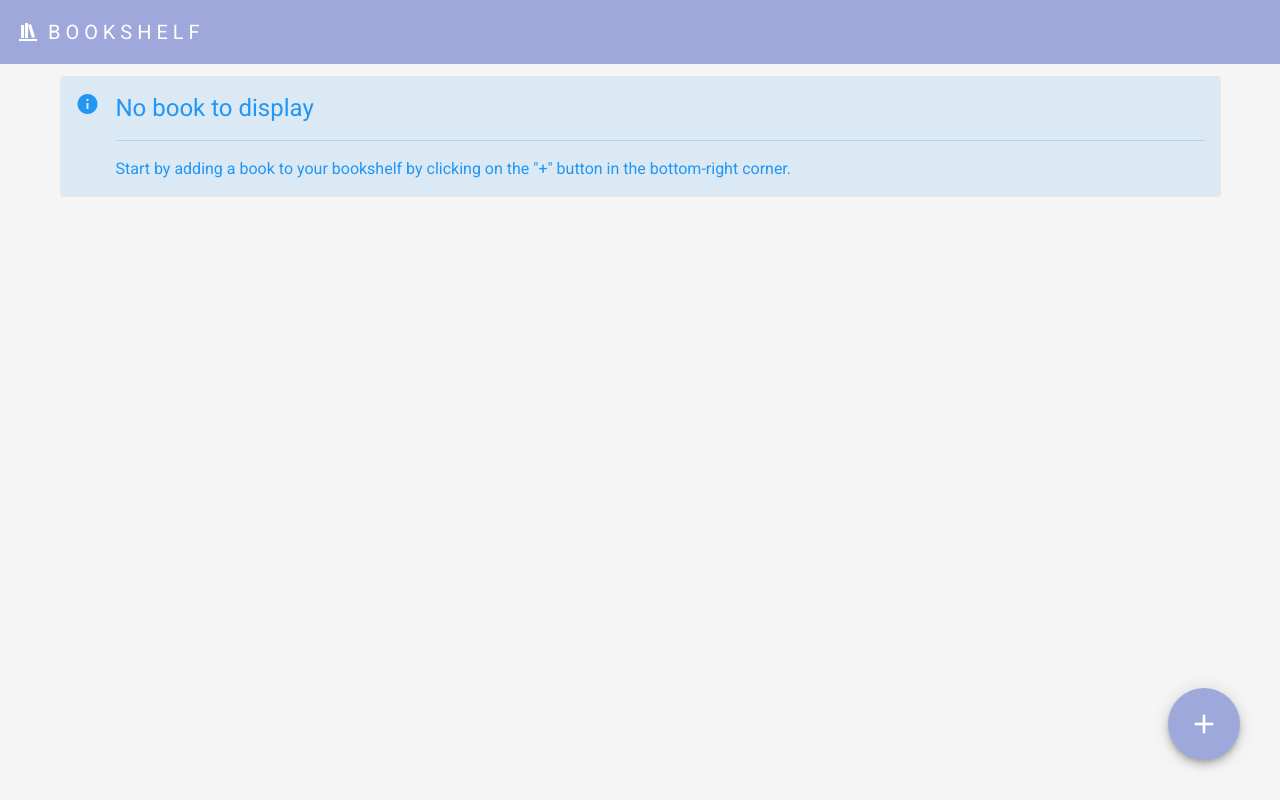
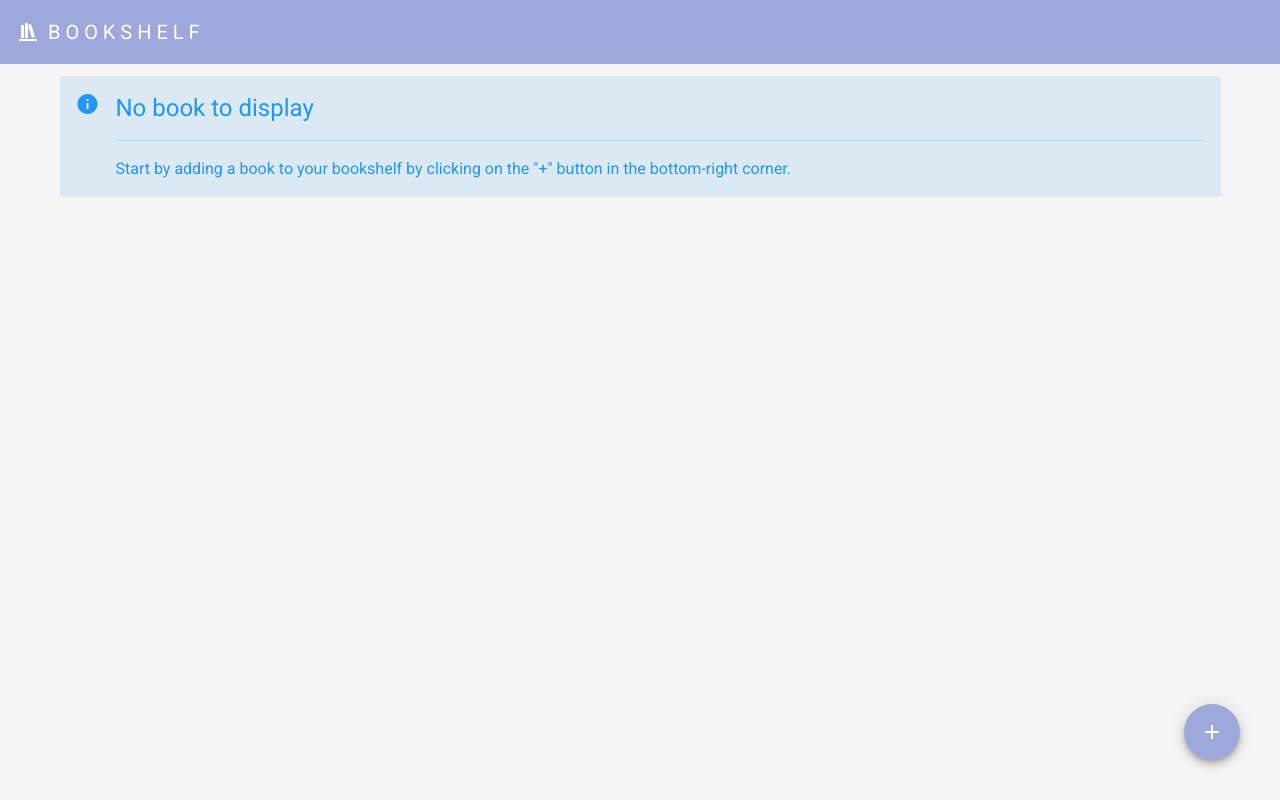
Before and after one commit to mathildemichau/bookshelf, a Vue app: page / in a window 1280 px wide. Built offline with nearby package versions, Linux system fonts and the light colour scheme.

Commit message:
reduced AddNewResourceButton component size

```diff
--- a/src/components/AddBookDialog.vue
+++ b/src/components/AddBookDialog.vue
@@ -37,6 +37,7 @@ export default {
   methods: {
     saveBook: async function() {
       this.fetchingData = true
+
       const response = await axios.get(api.getBookByIsbn(this.isbn));
       const key = `ISBN:${this.isbn}`
       const newBook = {};
@@ -46,7 +47,6 @@ export default {
       newBook.cover = response.data[key].cover.large;
 
       this.fetchingData = false
-
       this.$emit("add-book", newBook);
       this.close()
     },
--- a/src/components/AddNewResourceButton.vue
+++ b/src/components/AddNewResourceButton.vue
@@ -6,7 +6,6 @@
     fab
     bottom
     right
-    x-large
     color="indigo lighten-3"
     class="ma-6"
   >
```
